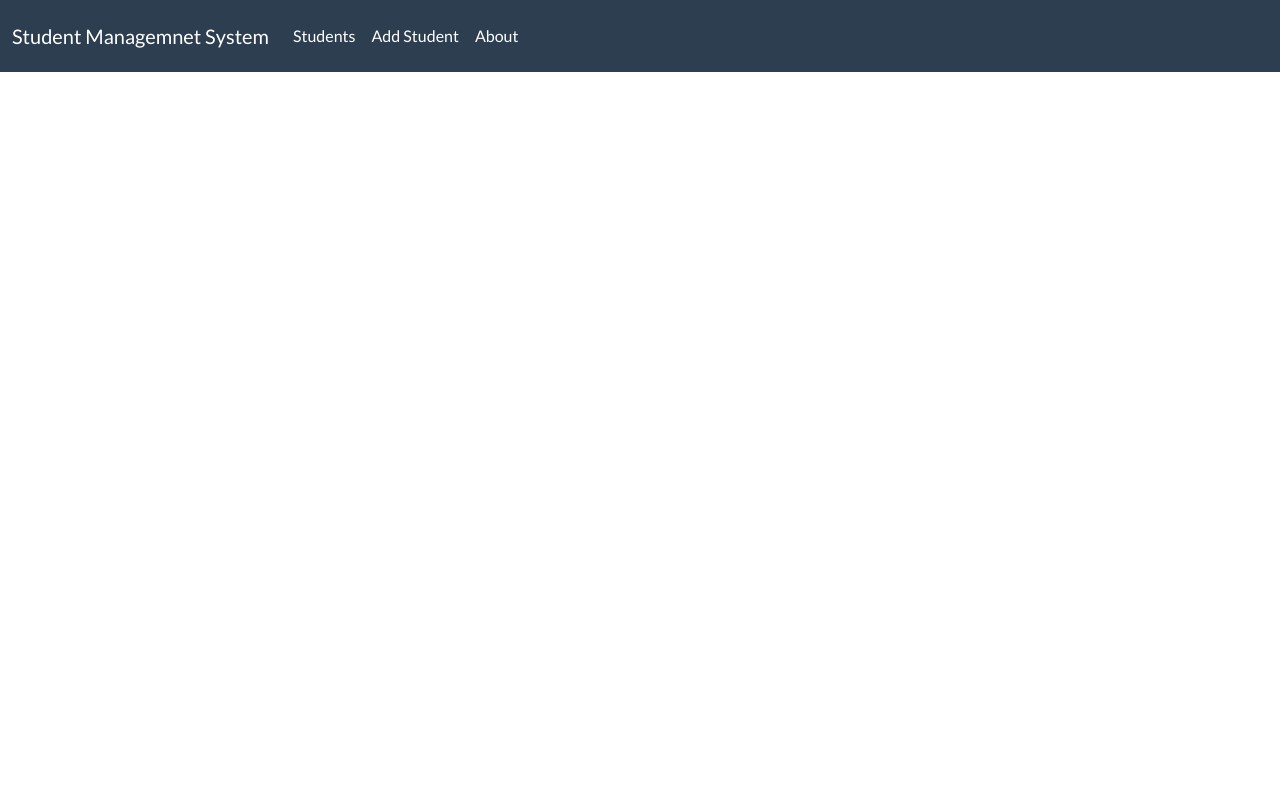
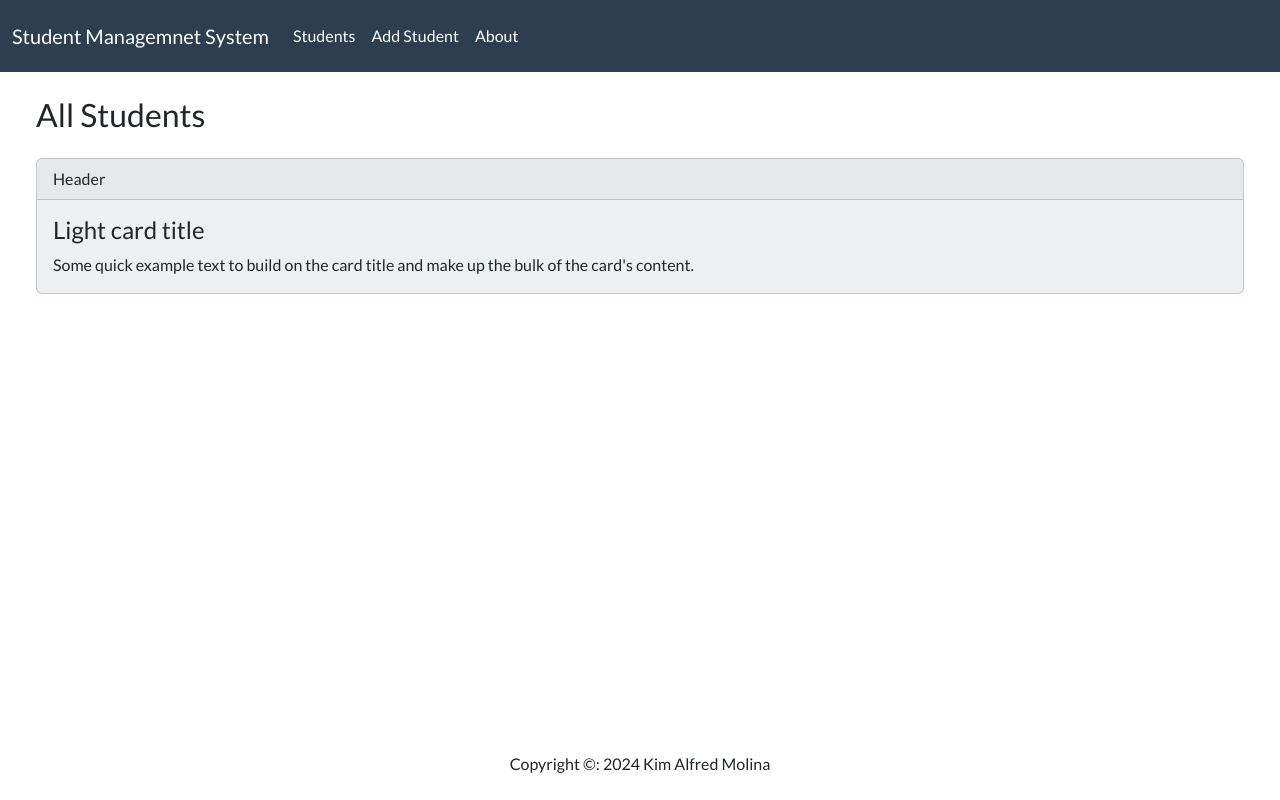
Before and after one commit to kimalfred/Student-Profile-Management, a Django app: page / in a window 1280 px wide. Run offline with Django 5.2, Linux system fonts and the light colour scheme; some libraries are stand-ins or nearby versions.

Commit message:
Added Header

```diff
--- a/students/templates/students/index.html
+++ b/students/templates/students/index.html
@@ -4,8 +4,7 @@
 <head>
     <title>Student Management System</title>
     <link href="{% static 'css/bootstrap.min.css' %}" rel="stylesheet">
-</head>
-<body>
+<body class="d-flex flex-column min-vh-100">
     <nav class="navbar navbar-expand-lg bg-primary" data-bs-theme="dark">
         <div class="container-fluid">
           <a class="navbar-brand" href="#">Student Managemnet System</a>
@@ -27,6 +26,28 @@
           </div>
         </div>
       </nav>
+      <div class="container-fluid">
+        <h3 class="m-4">All Students</h3>
+        <div class="row">
+            <div class="col-12">
+            <div class="card bg-light ms-4 me-4 mb-4">
+                <div class="card-header">Header</div>
+                <div class="card-body">
+                  <h4 class="card-title">Light card title</h4>
+                  <p class="card-text">Some quick example text to build on the card title and make up the bulk of the card's content.</p>
+                </div>
+              </div>
+            </div>
+        </div>
+      </div>
+      <footer class="mt-auto mb-4">
+        <div class="text-center">
+            <span>
+                Copyright &copy: <script>document.write(new Date().getFullYear())</script> Kim Alfred Molina
+            </span>
+        </div>
+      </footer>
     <script src="https://cdn.jsdelivr.net/npm/bootstrap@5.1.3/dist/js/bootstrap.bundle.min.js"></script>
 </body>
+</head>
 </html>
```
